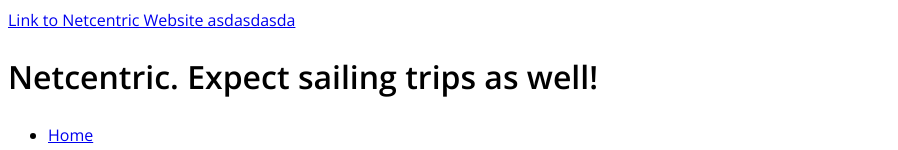
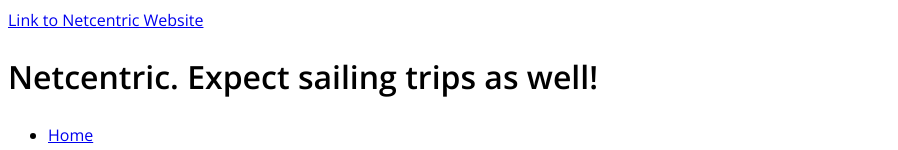
Before and after one commit to mojouy/sass-template, a website: page src/index.html in a window 1280 px wide. Shown: the top 150 px of the page, without its empty margins (0-898 px from the left). Drawn offline with nearby package versions, Linux system fonts and the light colour scheme.

```diff
--- a/src/index.html
+++ b/src/index.html
@@ -9,7 +9,7 @@
   <div>
     <div>
       <a href="http://netcentric.biz">
-      Link to Netcentric Website asdasdasda
+      Link to Netcentric Website
       </a>
       <h1>
         Netcentric. Expect sailing trips as well!
--- a/src/main.js
+++ b/src/main.js
@@ -0,0 +1 @@
+console.log('working'); // eslint-disable-line no-console
```
Also changed, not shown: package.json (+8 -5 lines), 1 other file.
